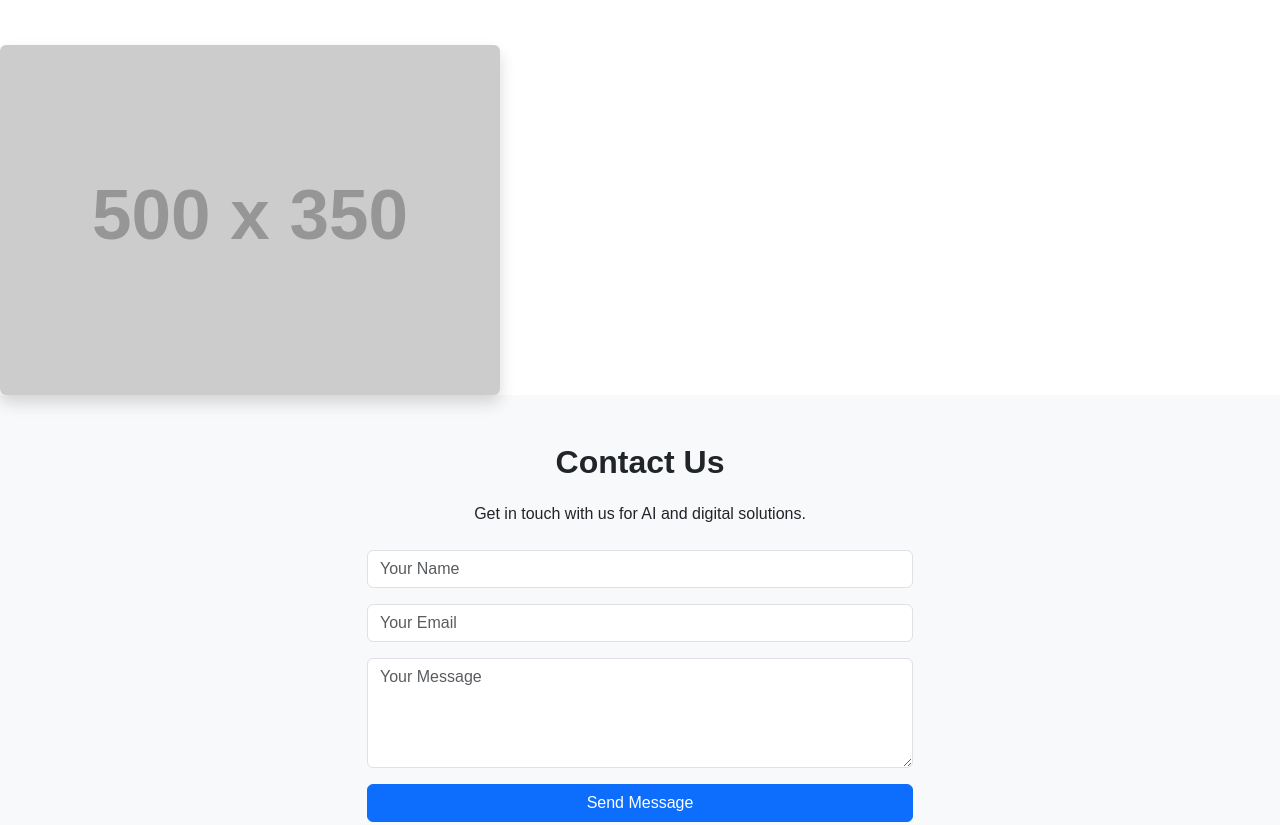
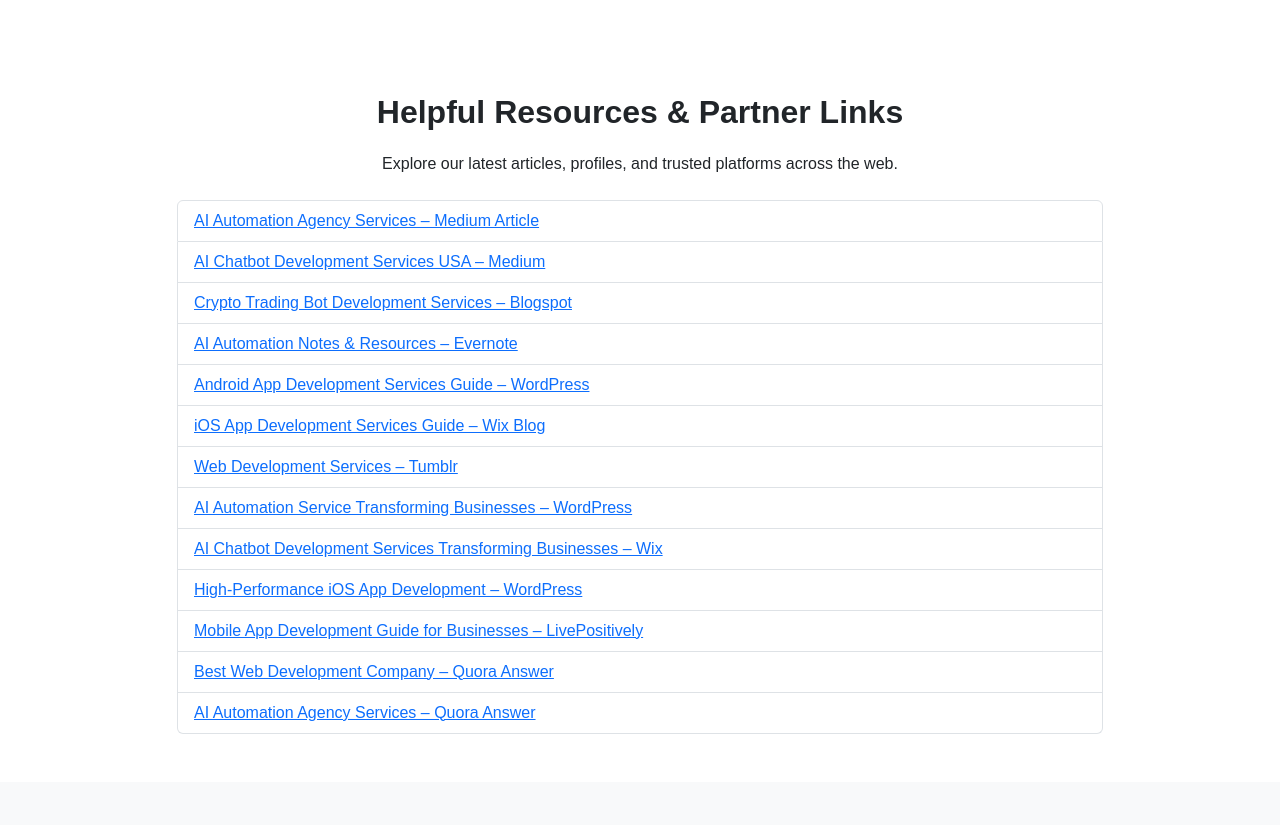
Before and after one commit to reynadev-oss/AI-Technology-and-Solutions, a plain HTML site: page index.html in a window 1280 px wide. Shown: the part 1848-2673 px from the top of the page. Drawn offline with nearby package versions, Linux system fonts and the light colour scheme; placeholder pictures from the web are drawn by us.

Commit message:
Remove Google verification and add resources section
Removed Google site verification meta tag and added a new section for helpful resources and partner links.

```diff
--- a/index.html
+++ b/index.html
@@ -1,7 +1,6 @@
 <!DOCTYPE html>
 <html lang="en">
 <head>
-    <meta name="google-site-verification" content="LTbZhSOqCtwtPVCasSroCV6z9g6ouNfPTN6tj0llnTc" />
     <meta charset="UTF-8">
     <meta name="viewport" content="width=device-width, initial-scale=1.0">
     <title>AI Technology and Solutions</title>
@@ -161,11 +160,49 @@
         </div>
     </div>
 </section>
-    <div class="Related links">
-                <img src="https://via.placeholder.com/500x350" class="img-fluid rounded shadow" alt="About AI Company">
+
+<!-- Section: Helpful Resources & Partner Links -->
+<section id="resources" class="py-5">
+    <div class="container">
+        <div class="text-center mb-4">
+            <h2 class="section-title">Helpful Resources & Partner Links</h2>
+            <p>Explore our latest articles, profiles, and trusted platforms across the web.</p>
+        </div>
+        <div class="row justify-content-center">
+            <div class="col-md-10">
+                <ul class="list-group">
+
+                    <li class="list-group-item"><a href="https://medium.com/@reynadev81/ai-automation-agency-services-how-smart-businesses-are-scaling-faster-cutting-costs-and-winning-8e4bae67851c" target="_blank">AI Automation Agency Services – Medium Article</a></li>
+
+                    <li class="list-group-item"><a href="https://medium.com/@reynadev81/ai-chatbot-development-services-usa-custom-ai-solutions-for-businesses-6622b2a0dfb8" target="_blank">AI Chatbot Development Services USA – Medium</a></li>
+
+                    <li class="list-group-item"><a href="https://aiautomationservicecompany.blogspot.com/2026/03/Crypto-Trading-Bot-Development-Services.html" target="_blank">Crypto Trading Bot Development Services – Blogspot</a></li>
+
+                    <li class="list-group-item"><a href="https://lite.evernote.com/note/7f09b58d-7c4c-0d40-997d-d9a8cf23654f" target="_blank">AI Automation Notes & Resources – Evernote</a></li>
+
+                    <li class="list-group-item"><a href="https://reynadev.wordpress.com/2026/04/01/the-ultimate-guide-to-android-app-development-services-for-scalable-business-growth-in-2026/" target="_blank">Android App Development Services Guide – WordPress</a></li>
+
+                    <li class="list-group-item"><a href="https://reynadev81.wixsite.com/tech-insights-blog/post/the-complete-guide-to-ios-app-development-services-in-2026" target="_blank">iOS App Development Services Guide – Wix Blog</a></li>
+
+                    <li class="list-group-item"><a href="https://www.tumblr.com/strategeraiblog/812874014948245504/web-development-services-building-scalable?source=share" target="_blank">Web Development Services – Tumblr</a></li>
+
+                    <li class="list-group-item"><a href="https://reynadev.wordpress.com/2026/04/09/ai-automation-service-transforming-modern-businesses-with-intelligent-efficiency/" target="_blank">AI Automation Service Transforming Businesses – WordPress</a></li>
+
+                    <li class="list-group-item"><a href="https://reynadev81.wixsite.com/tech-insights-blog/post/ai-chatbot-development-services-transforming-businesses-with-intelligent-automation" target="_blank">AI Chatbot Development Services Transforming Businesses – Wix</a></li>
+
+                    <li class="list-group-item"><a href="https://reynadev.wordpress.com/2026/04/10/ios-app-development-services-a-complete-guide-to-building-high-performance-mobile-applications-in-2026/" target="_blank">High-Performance iOS App Development – WordPress</a></li>
+
+                    <li class="list-group-item"><a href="https://strategerai.livepositively.com/mobile-app-development-a-complete-guide-for-businesses-in-2026" target="_blank">Mobile App Development Guide for Businesses – LivePositively</a></li>
+
+                    <li class="list-group-item"><a href="https://www.quora.com/Which-is-the-best-web-development-company/answer/Ameer-Hamza-4987" target="_blank">Best Web Development Company – Quora Answer</a></li>
+
+                    <li class="list-group-item"><a href="https://www.quora.com/What-services-do-AI-automation-agencies-provide/answer/Ameer-Hamza-4987" target="_blank">AI Automation Agency Services – Quora Answer</a></li>
+
+                </ul>
             </div>
         </div>
     </div>
+</section>
 
 <!-- Section 5: Contact -->
 <section id="contact" class="py-5 bg-light">
```
